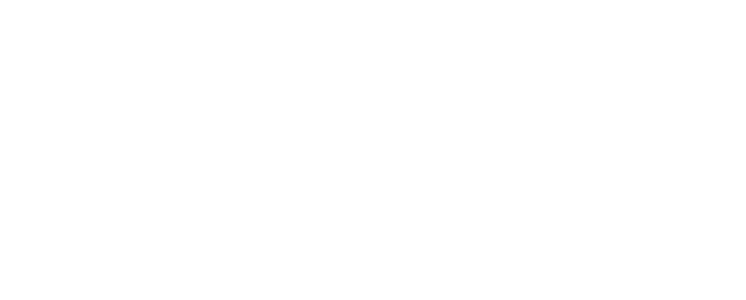
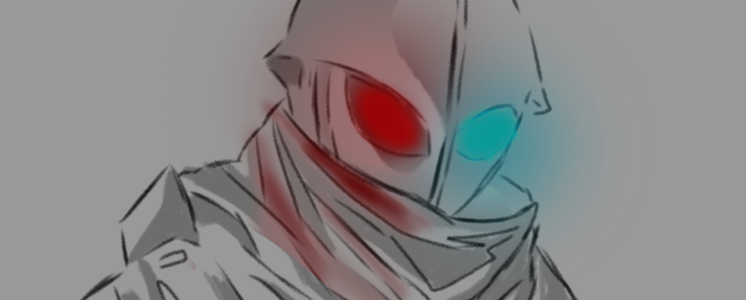
Before and after one commit to kady23-maker/TYForJoinning, a plain HTML site: page index.html in a window 1280 px wide. Shown: the top 300 px of the page, without its empty margins (225-971 px from the left). Drawn offline with Linux system fonts and the light colour scheme.

Commit message:
Update index.html

```diff
--- a/index.html
+++ b/index.html
@@ -11,7 +11,7 @@
       box-sizing: border-box;
     }
     body {
-      background-image: url('background.jpg'); /* Ganti dengan nama gambar kamu */
+      background-image: url('Untitled76_20240617191131.png'); /* Ganti dengan nama gambar kamu */
       background-size: cover;
       background-position: center;
       background-repeat: no-repeat;
```
